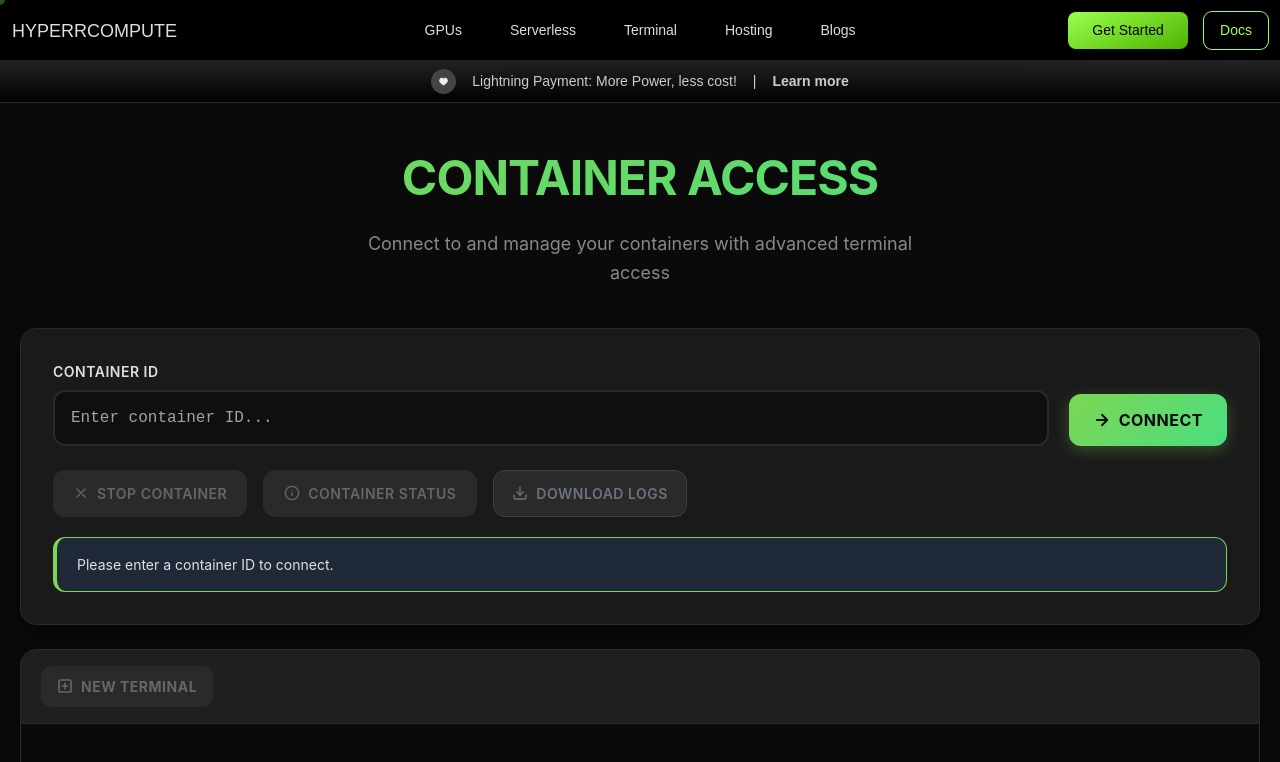
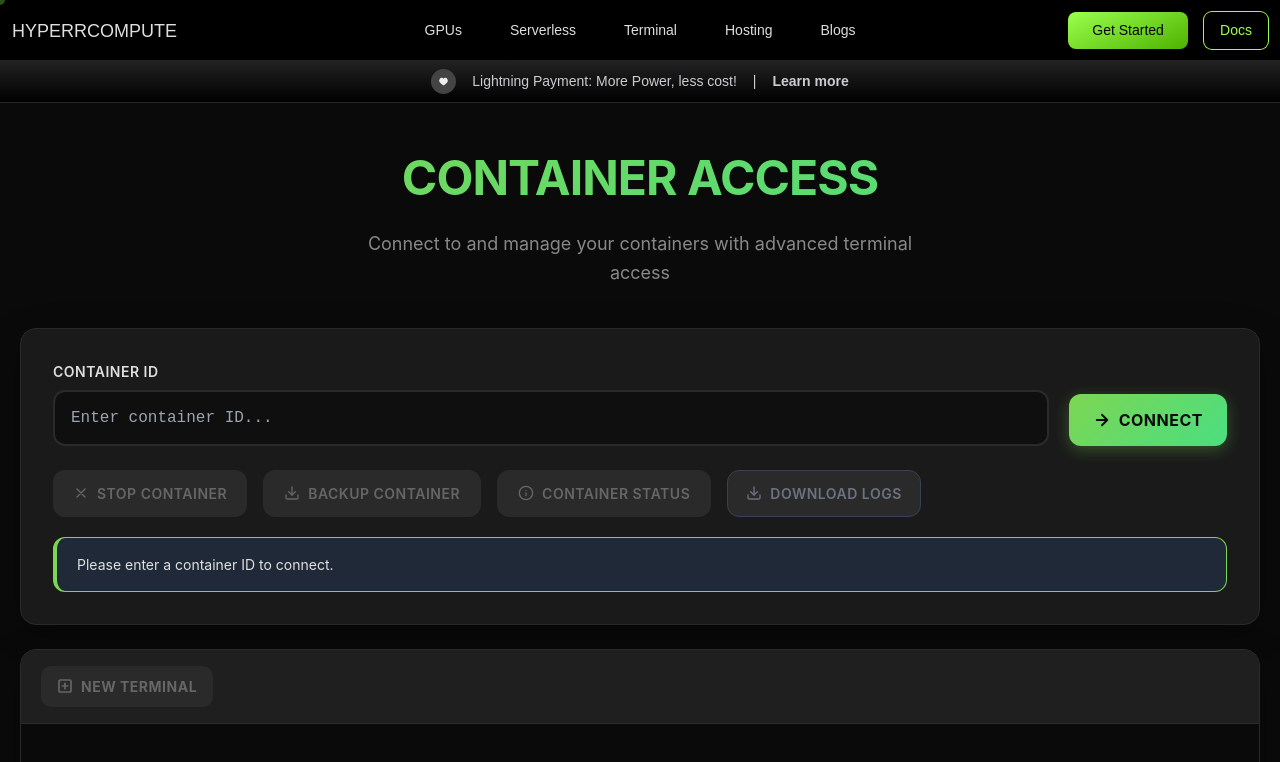
Before and after one commit to utkarshpayal/Nodeflare-FE, a React (Vite) app: page /hyperrcompute/terminal in a window 1280 px wide. Shown: the top 762 px of the page. Built offline with nearby package versions, Linux system fonts and the light colour scheme.

Commit message:
feat: this commit add download backup container zip

```diff
--- a/src/Pages/TerminalPage.jsx
+++ b/src/Pages/TerminalPage.jsx
@@ -118,6 +118,41 @@ function ContainerAccess() {
       setShowStatusModal(true);
     }
   };
+const downloadContainerBackup = async (containerId) => {
+  if (!containerId) {
+    alert("Please provide a container ID.");
+    return;
+  }
+
+  try {
+    const response = await fetch("http://localhost:3000/containers/backup", {
+      method: "POST",
+      headers: {
+        "Content-Type": "application/json",
+      },
+      body: JSON.stringify({ id: containerId }),
+    });
+
+    if (!response.ok) {
+      const error = await response.json();
+      throw new Error(error.error || "Failed to download backup.");
+    }
+
+    const blob = await response.blob();
+    const url = window.URL.createObjectURL(blob);
+
+    const a = document.createElement("a");
+    a.href = url;
+    a.download = `${containerId}.zip`;
+    document.body.appendChild(a);
+    a.click();
+    a.remove();
+    window.URL.revokeObjectURL(url);
+  } catch (error) {
+    console.error("Backup download error:", error.message);
+    alert("Failed to download backup: " + error.message);
+  }
+};
 
 const downloadLogs = async () => {
   if (!containerId) {
@@ -480,6 +515,42 @@ const downloadLogs = async () => {
             </svg>
             Stop Container
           </button>
+<button
+  onClick={() => downloadContainerBackup(containerId)}
+  disabled={!containerId}
+  style={{
+    backgroundColor: containerId ? "#1f2937" : "#2a2a2a",
+    color: containerId ? "#e0e0e0" : "#666",
+    border: containerId ? "1px solid #4b5563" : "1px solid #2a2a2a",
+    borderRadius: "12px",
+    padding: "12px 20px",
+    fontWeight: "600",
+    fontSize: "14px",
+    cursor: containerId ? "pointer" : "not-allowed",
+    display: "flex",
+    alignItems: "center",
+    transition: "all 0.3s ease",
+    textTransform: "uppercase",
+    letterSpacing: "0.5px",
+  }}
+>
+  <svg
+    style={{ marginRight: "8px" }}
+    width="16"
+    height="16"
+    viewBox="0 0 24 24"
+    fill="none"
+    stroke="currentColor"
+    strokeWidth="2"
+    strokeLinecap="round"
+    strokeLinejoin="round"
+  >
+    <path d="M21 15v4a2 2 0 0 1-2 2H5a2 2 0 0 1-2-2v-4" />
+    <polyline points="7 10 12 15 17 10" />
+    <line x1="12" y1="15" x2="12" y2="3" />
+  </svg>
+  Backup Container
+</button>
 
           <button
             onClick={fetchContainerStatus}
```
